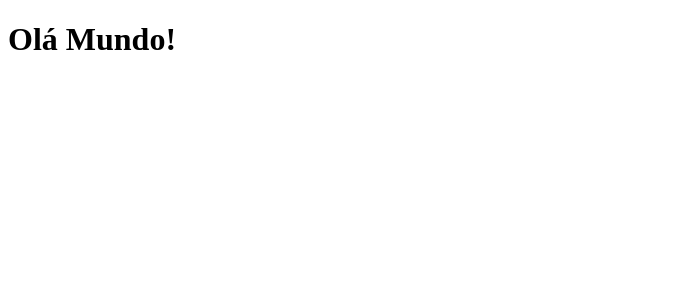
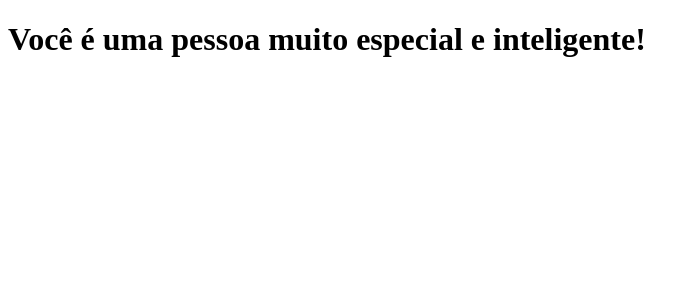
Before and after one commit to BaiaGui/clone-tabnews, a Next.js app: page / in a window 1280 px wide. Shown: the top 300 px of the page, without its empty margins (0-698 px from the left). Built offline with nearby package versions, Linux system fonts and the light colour scheme.

Commit message:
change sentence

```diff
--- a/pages/index.js
+++ b/pages/index.js
@@ -1,5 +1,5 @@
 function Home(){
-    return <h1>Olá Mundo!</h1>
+    return <h1>Você é uma pessoa muito especial e inteligente!</h1>
 }
 
 export default Home;
```
